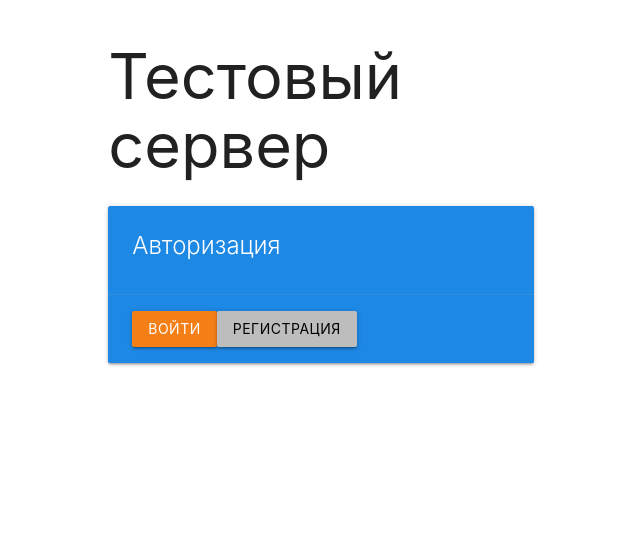
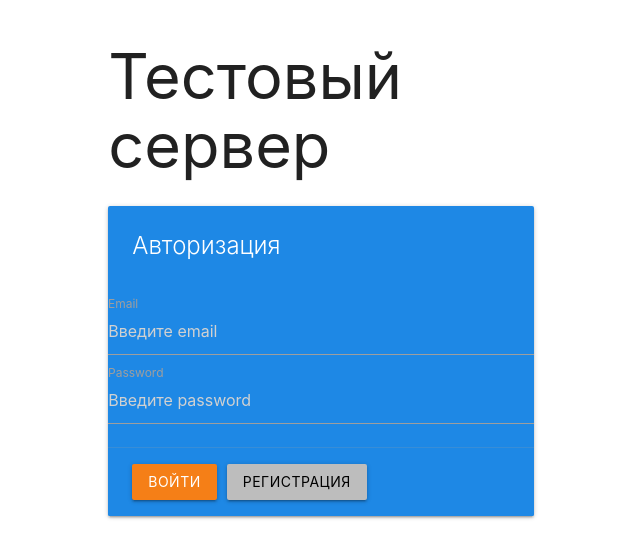
Before and after one commit to TohaLike/test-mern, a React (Create React App) app in the folder client/: page / in a window 1280 px wide. Shown: the top 558 px of the page, without its empty margins (319-959 px from the left). Built offline with nearby package versions, Linux system fonts and the light colour scheme.

Commit message:
I added inputs

```diff
--- a/client/src/pages/AuthPage.js
+++ b/client/src/pages/AuthPage.js
@@ -8,10 +8,20 @@ export const AuthPage = () => {
             <div class="card blue darken-1">
                 <div class="card-content white-text">
                     <span class="card-title">Авторизация</span>
-                    <p></p>
                 </div>
+
+                <div class="input-field">
+                    <input placeholder="Введите email" id="email" type="text" name="email"></input>
+                    <label htmlFor="email" class="active">Email</label>
+                </div>
+
+                <div class="input-field">
+                    <input placeholder="Введите password" id="password" type="text" name="password"></input>
+                    <label htmlFor="password" class="active">Password</label>
+                </div>
+
                 <div class="card-action">
-                    <button className="btn yellow darken-4">Войти</button>
+                    <button className="btn yellow darken-4" style={{marginRight: 10}}>Войти</button>
                     <button className="btn grey lighten-1 black-text">Регистрация</button>
                 </div>
             </div>
```
